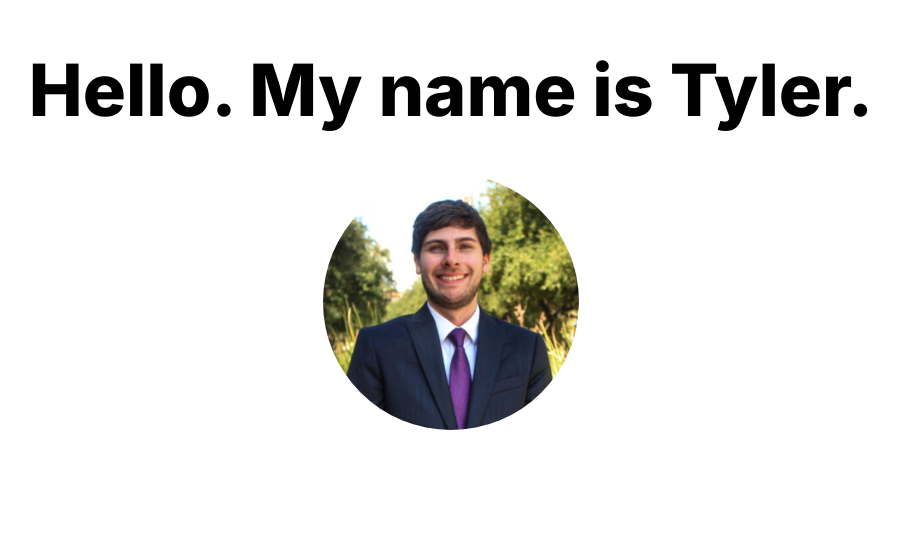
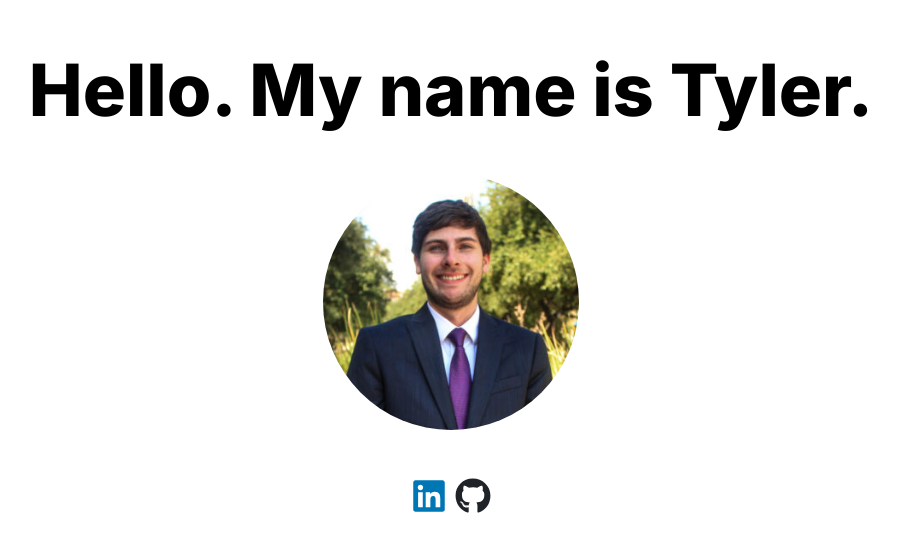
Before and after one commit to tylermfaust/tylerfau.st, a Next.js app: page / in a window 1280 px wide. Shown: the part 234-786 px from the top of the page, without its empty margins (189-1087 px from the left). Built offline with nearby package versions, Linux system fonts and the light colour scheme.

Commit message:
add social contacts

```diff
--- a/package.json
+++ b/package.json
@@ -14,6 +14,7 @@
     "next": "^14.1.3",
     "react": "18.2.0",
     "react-dom": "18.2.0",
+    "react-icons": "^5.0.1",
     "zod": "^3.22.4"
   },
   "devDependencies": {
--- a/src/app/page.tsx
+++ b/src/app/page.tsx
@@ -1,5 +1,7 @@
+import { IconBrandLinkedin } from "@tabler/icons-react";
 import Image from "next/image";
 import Link from "next/link";
+import { FaGithub, FaLinkedin } from "react-icons/fa";
 
 export default function HomePage() {
   return (
@@ -17,6 +19,22 @@ export default function HomePage() {
           className="rounded-full"
         />
       </div>
+      <div className="mt-12 flex justify-center">
+        <a
+          href="https://www.linkedin.com/in/tylerfaust"
+          target="_blank"
+          className="mr-2 transition-transform ease-in hover:scale-110"
+        >
+          <FaLinkedin size={36} color="#0077B5" />
+        </a>
+        <a
+          href="https://github.com/tylermfaust"
+          target="_blank"
+          className="transition-transform ease-in hover:scale-110"
+        >
+          <FaGithub size={36} color="#1f2328" />
+        </a>
+      </div>
     </main>
   );
 }
```
Also changed, not shown: 1 other file (tests, documents, lock files or other folders).
